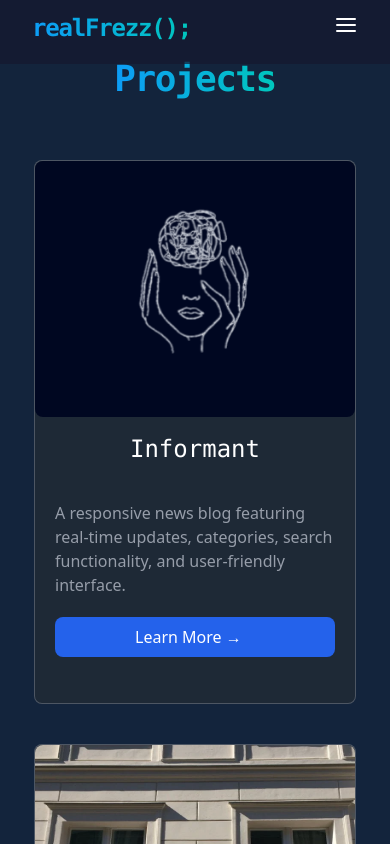
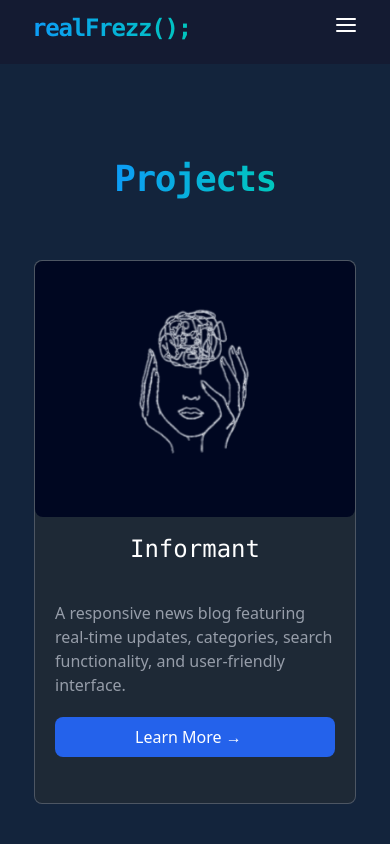
Before and after one commit to nazish-16/realfrezz, a Next.js app: page /projects in a window 390 px wide. Shown: the top 844 px of the page. Built offline with nearby package versions, Linux system fonts and the light colour scheme.

Commit message:
commit of the day

```diff
--- a/app/projects/page.tsx
+++ b/app/projects/page.tsx
@@ -13,7 +13,7 @@ const page = () => {
   return (
     <div className='h-screen flex flex-col items-center justify-center'>
       <Navbar/>
-      <div className='relative top-[1400px] md:top-[600px] lg:top-[380px] flex flex-col items-center justify-center'>
+      <div className='relative top-[1500px] md:top-[600px] lg:top-[380px] flex flex-col items-center justify-center'>
         <div>
         <p className='font-mono tracking-tight text-6xl sm:text-2xl text-white text-center lg:text-start font-extrabold'><span className='text-transparent text-4xl lg:text-5xl bg-clip-text bg-gradient-to-r from-[#0d9cf6] to-[#00c7bd]'>Projects</span><br className='md:hidden' /></p>
         </div>
--- a/app/techstack/page.tsx
+++ b/app/techstack/page.tsx
@@ -63,7 +63,7 @@ const page = () => {
                 <img src="https://img.icons8.com/?size=100&id=13441&format=png&color=000000" alt="" className='w-24' />
                 <h1 className='text-white p-4 text-xl'>Python</h1>
             </div>
-            <div className='items-center justify-center flex flex-col m-5 bg-[#1e2837] p-5 rounded-e-md'>
+            <div className='items-center justify-center flex flex-col m-5 bg-[#1e2837] p-5 rounded-e-md hover:scale-105 transition'>
                 <img src="https://img.icons8.com/?size=100&id=108784&format=png&color=000000" alt="" className='w-24' />
                 <h1 className='text-white p-4 text-xl'>Javascript</h1>
             </div>
```
